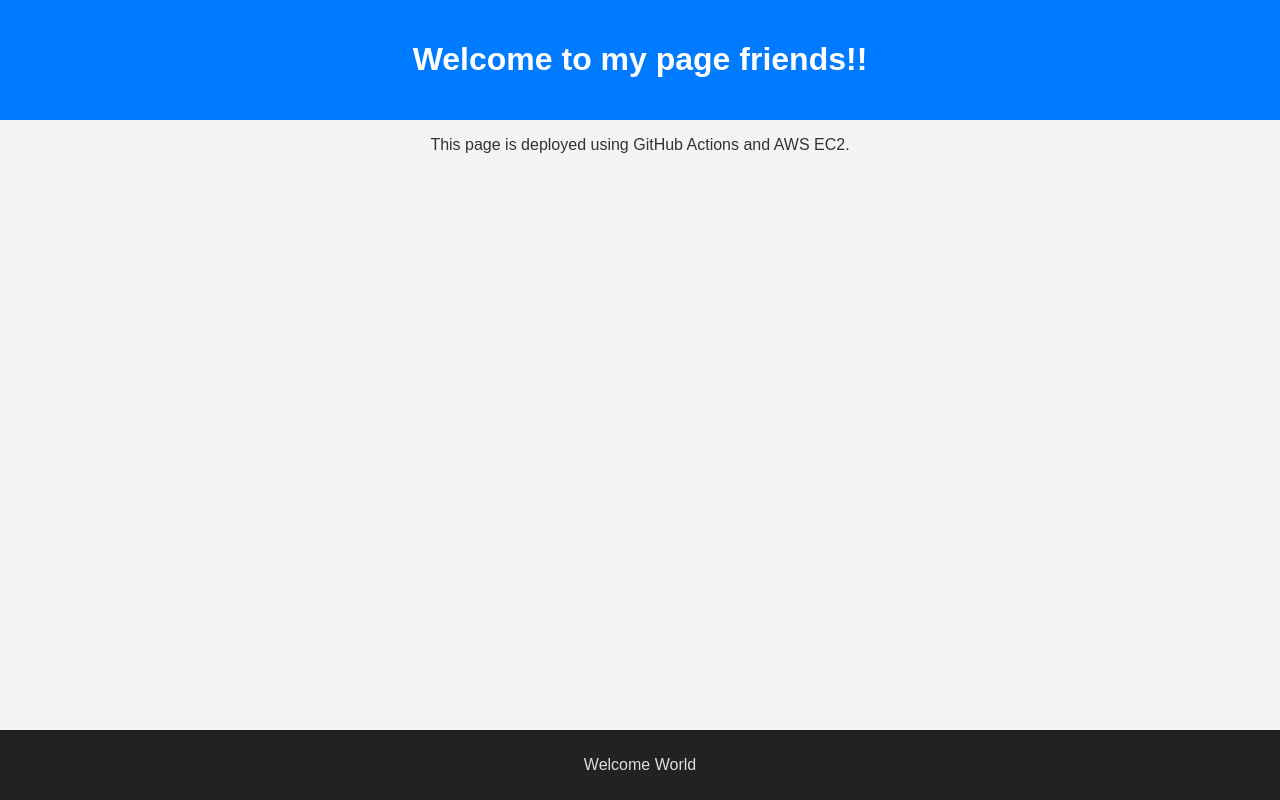
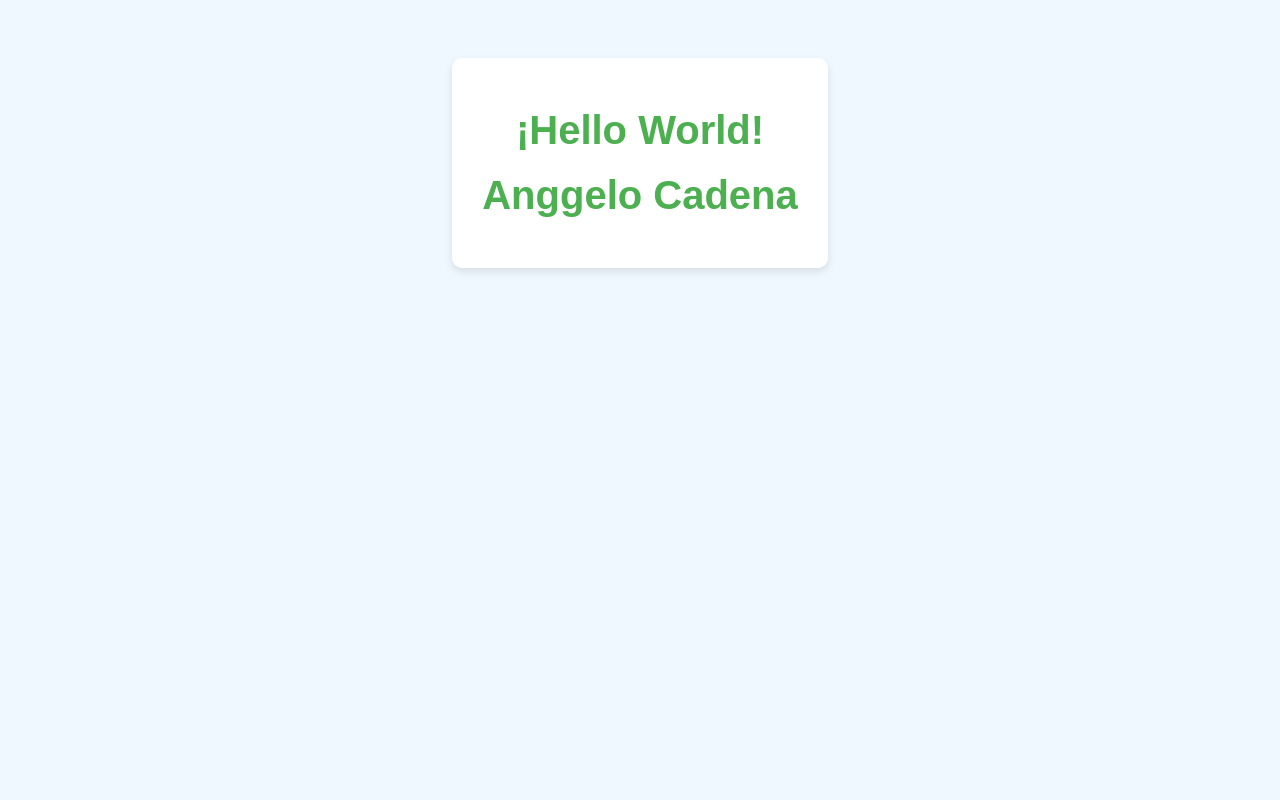
Before and after one commit to Anggeloo/ASG-LB-G, a plain HTML site: page index.html in a window 1280 px wide. Drawn offline with Linux system fonts and the light colour scheme.

Commit message:
feat: :alien: Update-Index

```diff
--- a/index.html
+++ b/index.html
@@ -1,20 +1,40 @@
 <!DOCTYPE html>
-<html lang="en">
+<html lang="es">
 <head>
-  <meta charset="UTF-8">
-  <meta name="viewport" content="width=device-width, initial-scale=1.0">
-  <title>Web page</title>
-  <link rel="stylesheet" href="styles.css">
+    <meta charset="UTF-8">
+    <meta name="viewport" content="width=device-width, initial-scale=1.0">
+    <title>Hola Mundo</title>
+    <style>
+        body {
+            font-family: Arial, sans-serif;
+            background-color: #f0f8ff;
+            color: #333;
+            text-align: center;
+            padding: 50px;
+        }
+        h1 {
+            color: #4CAF50;
+            font-size: 2.5em;
+            margin: 20px 0;
+        }
+        .subtitle {
+            color: #007BFF;
+            font-size: 1.8em;
+            margin-top: 10px;
+        }
+        .container {
+            background-color: #ffffff;
+            border-radius: 10px;
+            padding: 30px;
+            box-shadow: 0 4px 8px rgba(0, 0, 0, 0.1);
+            display: inline-block;
+        }
+    </style>
 </head>
 <body>
-  <header>
-    <h1>Welcome to my page friends!!</h1>
-  </header>
-  <main>
-    <p>This page is deployed using GitHub Actions and AWS EC2.</p>
-  </main>
-  <footer>
-    <p>Welcome World</p>
-  </footer>
+    <div class="container">
+        <h1>¡Hello World!</h1>
+        <h1>Anggelo Cadena</h1>
+    </div>
 </body>
 </html>
```
